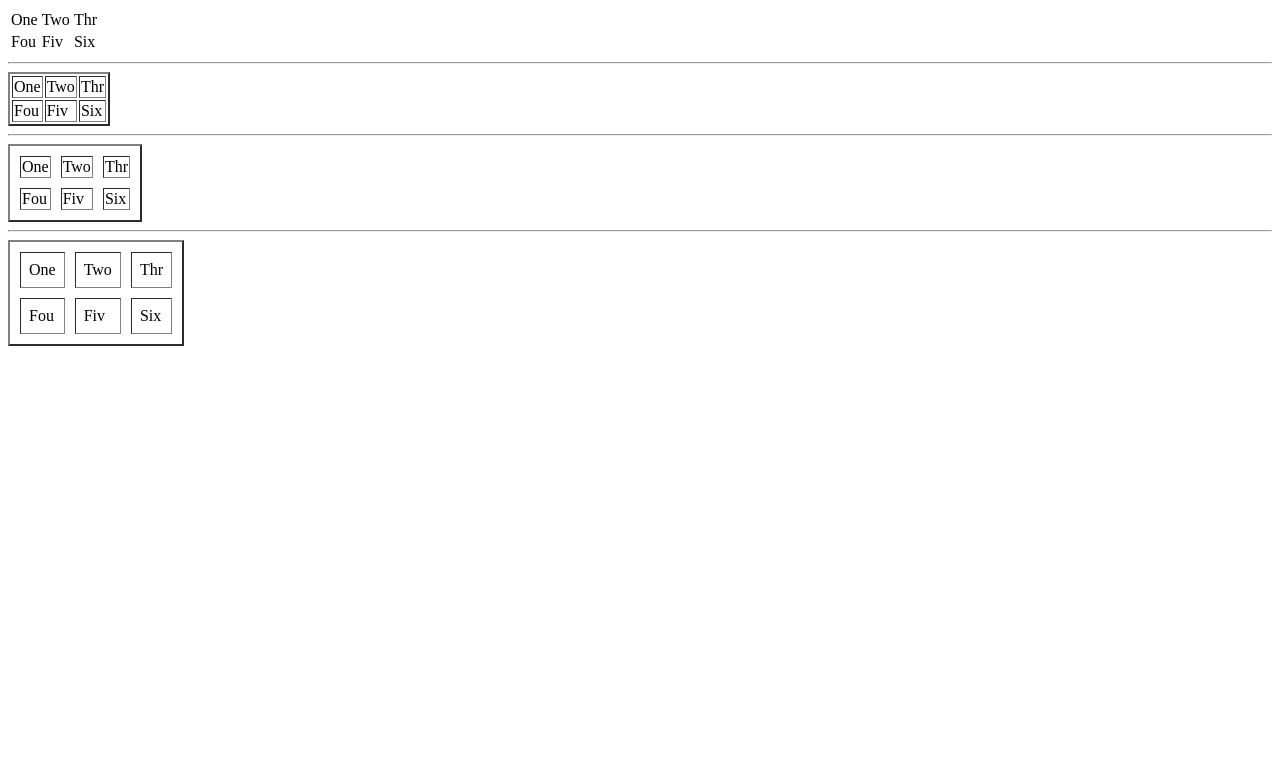
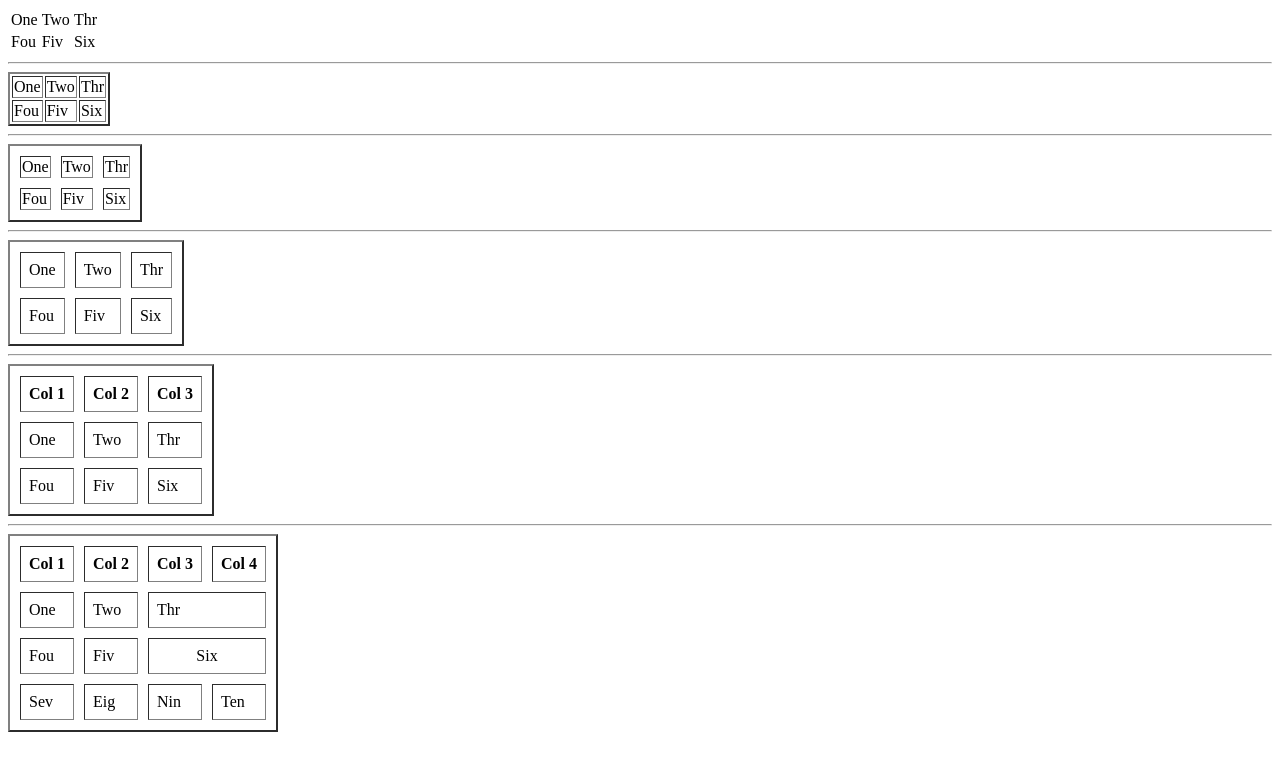
Before and after one commit to cs20m002/learningHTML, a plain HTML site: page session3/table.html in a window 1280 px wide. Drawn offline with Linux system fonts and the light colour scheme.

Commit message:
Learning table in HTML

```diff
--- a/session3/table.html
+++ b/session3/table.html
@@ -63,5 +63,56 @@
             <td>Six</td>
         </tr>
     </table>
+
+    <hr>
+
+    <table border="2" cellspacing="10" cellpadding="8" >
+        <thead>
+            <tr>
+                <th>Col 1</th>
+                <th>Col 2</th>
+                <th>Col 3</th>
+            </tr>
+        </thead>
+        <tr>
+            <td>One</td>
+            <td>Two</td>
+            <td>Thr</td>
+        </tr>
+        <tr>
+            <td>Fou</td>
+            <td>Fiv</td>
+            <td>Six</td>
+        </tr>
+    </table>
+
+    <hr>
+
+    <table border="2" cellspacing="10" cellpadding="8" >
+        <thead>
+            <tr>
+                <th>Col 1</th>
+                <th>Col 2</th>
+                <th>Col 3</th>
+                <th>Col 4</th>
+            </tr>
+        </thead>
+        <tr>
+            <td>One</td>
+            <td>Two</td>
+            <td colspan="2">Thr</td>
+        </tr>
+        <tr>
+            <td>Fou</td>
+            <td>Fiv</td>
+            <td align="center" colspan="2">Six</td>
+        </tr>
+        <tr>
+            <td>Sev</td>
+            <td>Eig</td>
+            <td>Nin</td>
+            <td>Ten</td>
+        </tr>
+    </table>
 </body>
 </html>
```
Also changed, not shown: session3/timetable.html (added, +81 -0 lines).
